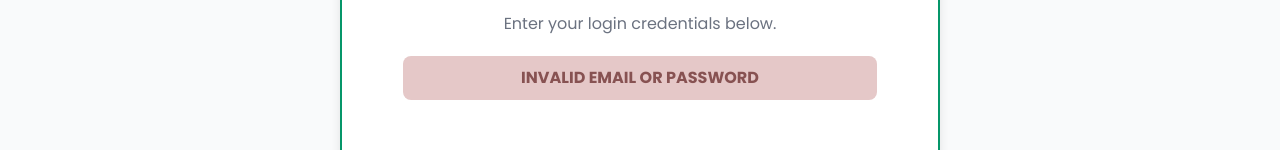
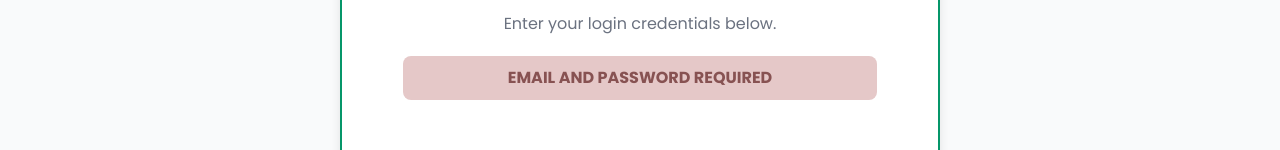
Before and after one commit to jlai9001/FastCapital, a React (Vite) app in the folder client/: page /login in a window 1280 px wide. Both pictures are taken after a click on the button "Login". Shown: the part 190-340 px from the top of the page. Built offline with nearby package versions, Linux system fonts and the light colour scheme; no server answers.

Commit message:
Added additional UI error messaging to Login page

```diff
--- a/client/src/pages/login.jsx
+++ b/client/src/pages/login.jsx
@@ -5,29 +5,43 @@ import { useNavigate } from 'react-router-dom';
 import { useUser } from '../context/user-provider.jsx';
 import { base_url } from '../api'
 
-function Error_Message() {
+function Blank_Message() {
   return (
-    <div className="Error_Message">INVALID EMAIL OR PASSWORD</div>
+    <div className="Error_Message">EMAIL AND PASSWORD REQUIRED</div>
+  );
+}
+
+function Invalid_Message() {
+  return (
+    <div className="Error_Message">INVALID EMAIL AND/OR PASSWORD</div>
+  );
+}
+
+function Failed_Message() {
+  return (
+    <div className="Error_Message">LOGIN FAILED, PLEASE TRY AGAIN.</div>
   );
 }
 
 function Login() {
   const [email, setEmail] = useState('');
   const [password, setPassword] = useState('');
-  const [showError, setShowError] = useState(false);
+  const [errorType, setErrorType] = useState(null); // 'empty_fields' | 'login_failed' | null
   const [loading, setLoading] = useState(false)
 
-  const { refreshUser } = useUser();   // useUser hook inside main Login component
+  const { refreshUser } = useUser();
   const navigate = useNavigate();
 
 
     const LoginClick = async () => {
     if (!email || !password) {
-      setShowError(true);
+      setErrorType('empty_fields');
       return;
     }
 
     setLoading(true);
+    setErrorType(null);
+
     try {
         const response = await fetch(`${base_url}/api/login`, {
           method: "POST",
@@ -42,7 +56,7 @@ function Login() {
 
         if (!response.ok || !data.success) {
             console.error("Login failed:", data.detail || "Unknown error");
-            setShowError(true);
+            setErrorType('invalid');
             return;
         }
 
@@ -52,7 +66,7 @@ function Login() {
 
     } catch (error) {
         console.error("Login error:", error);
-        setShowError(true);
+        setErrorType('login_failed');
     } finally {
         setLoading(false);
     }
@@ -72,7 +86,11 @@ function Login() {
           <div className ="login-form">
             <div className= "login-title">Login </div>
             <div className= "login-subtitle">Enter your login credentials below. </div>
-            {showError && <Error_Message />}
+
+            {errorType === 'empty_fields' && <Blank_Message />}
+            {errorType === 'invalid' && <Invalid_Message />}
+            {errorType === 'login_failed' && <Failed_Message />}
+
             <div className = "All_Fields_Container">
                 <div className= "Input_Container">
                 <div className = "field-label">Email</div>
```
